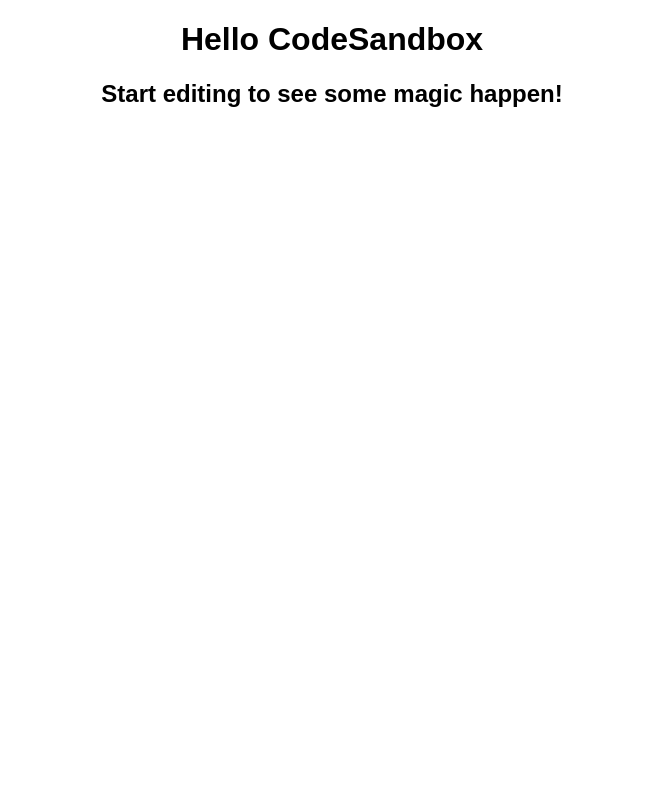
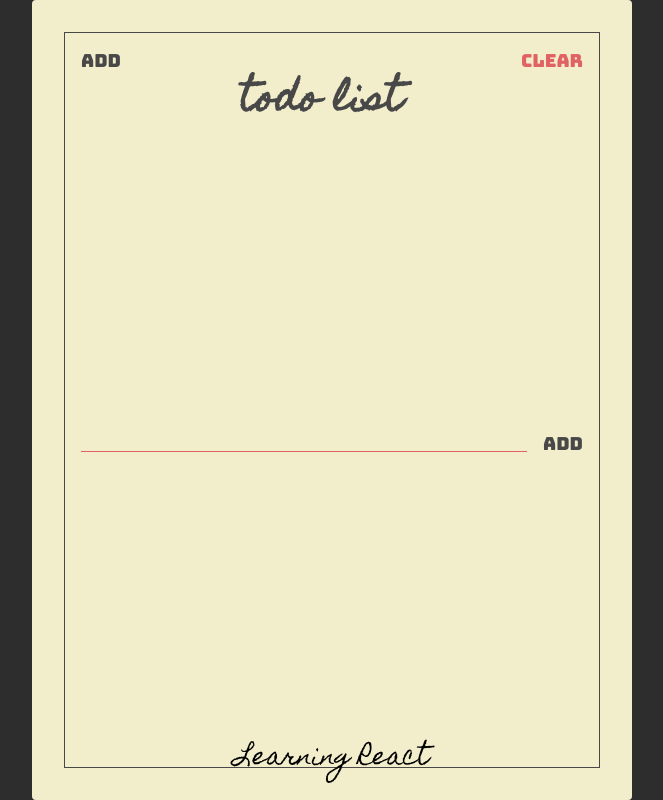
Before and after one commit to daniarfadd/React-Todolist, a React (Create React App) app: page / in a window 1280 px wide. Shown: the whole page, without its empty margins (308-971 px from the left). Built offline with nearby package versions, Linux system fonts and the light colour scheme.

Commit message:
Migrate CSS and HTML to React

```diff
--- a/public/index.html
+++ b/public/index.html
@@ -1,16 +1,23 @@
 <!DOCTYPE html>
 <html lang="en">
-
   <head>
-	<meta charset="utf-8">
-	<meta name="viewport" content="width=device-width, initial-scale=1, shrink-to-fit=no">
-	<meta name="theme-color" content="#000000">
+    <meta charset="utf-8" />
+    <meta
+      name="viewport"
+      content="width=device-width, initial-scale=1, shrink-to-fit=no"
+    />
+    <meta name="theme-color" content="#000000" />
     <!--
       manifest.json provides metadata used when your web app is added to the
       homescreen on Android. See https://developers.google.com/web/fundamentals/engage-and-retain/web-app-manifest/
     -->
-	<link rel="manifest" href="%PUBLIC_URL%/manifest.json">
-	<link rel="shortcut icon" href="%PUBLIC_URL%/favicon.ico">
+    <link rel="manifest" href="%PUBLIC_URL%/manifest.json" />
+    <link rel="shortcut icon" href="%PUBLIC_URL%/favicon.ico" />
+    <link rel="preconnect" href="https://fonts.gstatic.com" />
+    <link
+      href="https://fonts.googleapis.com/css2?family=Bungee&family=Homemade+Apple&display=swap"
+      rel="stylesheet"
+    />
     <!--
       Notice the use of %PUBLIC_URL% in the tags above.
       It will be replaced with the URL of the `public` folder during the build.
@@ -39,5 +46,4 @@
       To create a production bundle, use `npm run build` or `yarn build`.
     -->
   </body>
-
 </html>
--- a/src/App.js
+++ b/src/App.js
@@ -3,9 +3,27 @@
 
 export default function App() {
   return (
-    <div className="App">
-      <h1>Hello CodeSandbox</h1>
-      <h2>Start editing to see some magic happen!</h2>
+    <div class="container">
+      <div class="frame">
+        <section class="header">
+          <button class="header-btn main-black-color">Add</button>
+          <h1 class="header-title">Todo List</h1>
+          <button class="header-btn main-red-color">Clear</button>
+        </section>
+
+        <section class="add">
+          <form action="" class="add-form">
+            <input type="text" class="add-input" />
+            <button class="add-btn main-black-color">Add</button>
+          </form>
+        </section>
+
+        <section class="todos">
+          <div class="todo">
+            <span class="todo-text">Learning React</span>
+          </div>
+        </section>
+      </div>
     </div>
   );
 }
--- a/src/styles.css
+++ b/src/styles.css
@@ -1,4 +1,161 @@
-.App {
-  font-family: sans-serif;
+* {
+  box-sizing: border-box;
+}
+
+:root {
+  --main-red-color: #e06262;
+  --main-black-color: #484848;
+}
+/* root merupakan fitur pada CSS untuk menyimpan variable */
+
+.main-red-color {
+  color: var(--main-red-color);
+}
+
+.main-black-color {
+  color: var(--main-black-color);
+}
+
+html {
+  font-size: 10px;
+}
+
+body {
+  background: #2d2d2d;
+  height: 100vh;
+  justify-content: center;
+  align-items: center;
+  display: flex;
+  align-content: center;
+}
+
+body,
+html {
+  margin: 0;
+  padding: 0;
+  font-family: -apple-system, BlinkMacSystemFont, "Segoe UI", Roboto, Oxygen,
+    Ubuntu, Cantarell, "Open Sans", "Helvetica Neue", sans-serif;
+}
+
+.container {
+  height: 800px;
+  width: 600px;
+  background-color: #f2eecb;
+  border-radius: 4px;
+  padding: 32px;
+}
+
+.frame {
+  border: 1px solid var(--main-black-color);
+  height: 100%;
+
+  display: flex;
+  flex-direction: column;
+  /* membuat child" dari frame dibagi menjadi kolom */
+  justify-content: space-between;
+}
+
+.header {
+  display: flex;
+  align-items: flex-start;
+  /* secara vertikal akan memulai dari paling atas */
+}
+
+.header-title {
+  flex: 1;
   text-align: center;
+  font-family: "Homemade Apple", sans-serif;
+  font-size: 3.6rem;
+  text-transform: lowercase;
+  /* membuat semua text jadi huruf kecil */
+  color: var(--main-black-color);
 }
+
+.header-btn {
+  font-size: 1.8rem;
+  /* rem berarti 18px karena pada html tag kita menggunakan 10px
+  jika kita pakai 2 rem maka sebenarnya itu 20px karena 2x10px(yang ada di tag HTML) */
+  font-family: "Bungee", sans-serif;
+  padding: 16px;
+
+  background: unset;
+  /* menghilangkan background */
+  border: unset;
+  cursor: pointer;
+  outline: unset;
+}
+
+.header-btn.main-red-color:active {
+  text-shadow: 1px 1px 2px var(--main-red-color);
+}
+/* Memeberi efek bayangan saat button add dan clear di klik */
+.header-btn.main-black-color:active {
+  text-shadow: 1px 1px 2px var(--main-black-color);
+}
+
+.add {
+  padding: 16px;
+}
+
+.add-form {
+  display: flex;
+  align-items: flex-start;
+}
+
+.add-input {
+  border: unset;
+  background: unset;
+  padding: 0 64px;
+
+  flex: 1;
+
+  border-bottom: 1px solid var(--main-red-color);
+  outline: unset;
+
+  font-family: "Homemade Apple", sans-serif;
+  font-size: 16px;
+  text-transform: lowercase;
+}
+
+.add-btn {
+  font-size: 1.8rem;
+  font-family: "Bungee", sans-serif;
+
+  padding: 16px;
+  padding-right: unset;
+  cursor: pointer;
+
+  background: unset;
+  border: unset;
+  outline: unset;
+}
+
+.add-btn.main-black-color:active {
+  text-shadow: 1px 1px 2px var(--main-black-color);
+}
+
+.todos {
+  display: flex;
+  flex-direction: column;
+}
+
+.todo {
+  position: relative;
+
+  flex: 1 0 auto;
+  /* flex grow 1, flex ring 0, flex basis auto */
+  text-align: center;
+
+  min-height: 34px;
+  margin: 16px 0 0;
+  font-family: "Homemade Apple", sans-serif;
+  font-size: 24px;
+
+  border-bottom: 1px solid var(main-red-color);
+}
+
+.todo-text {
+  position: absolute;
+  left: 50%;
+  transform: translate(-50%);
+}
```
Also changed, not shown: src/components/Header.jsx (added), src/components/Paper.jsx (added), src/components/TodoForm.jsx (added), src/components/Todos.jsx (added), src/layout/Container.jsx (added), src/layout/Item.jsx (added). Lines whose indentation alone changed are shown as unchanged.
